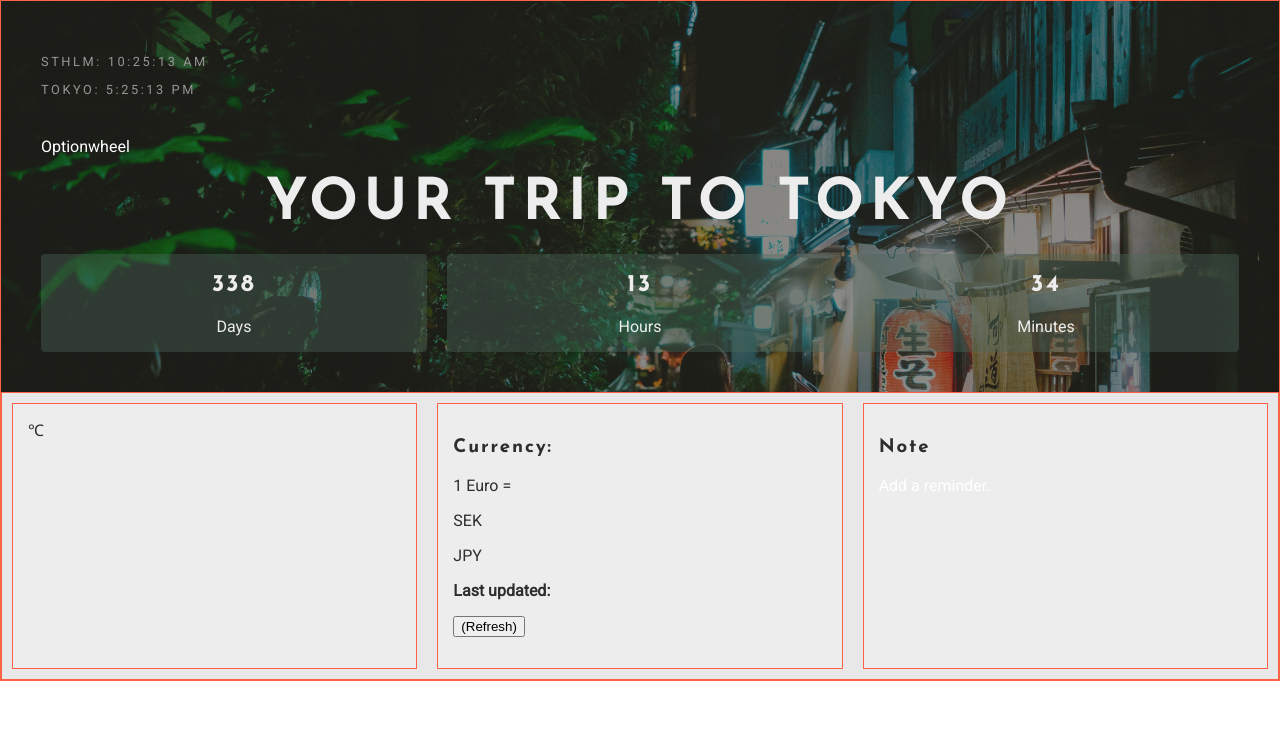
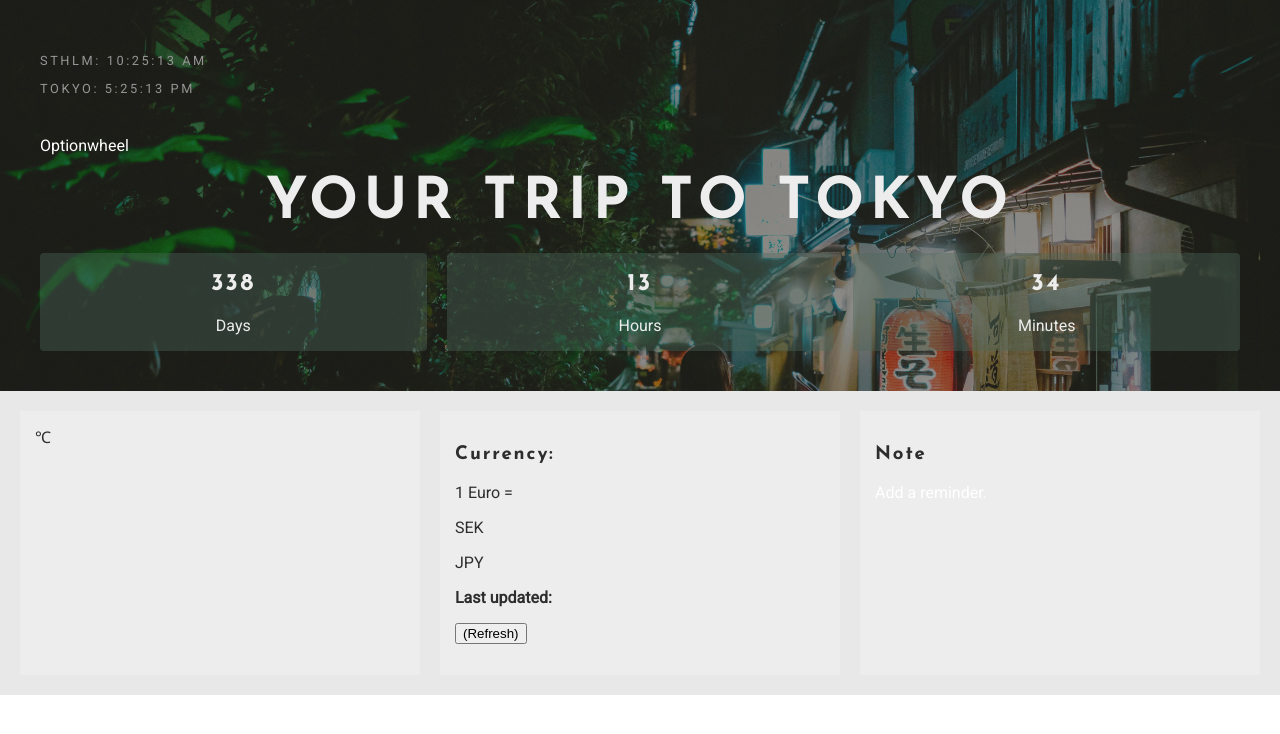
Before and after one commit to uddesson/travel-planner, a React (Create React App) app: page / in a window 1280 px wide. Shown: the top 734 px of the page. Built offline with nearby package versions, Linux system fonts and the light colour scheme; no server answers.

Commit message:
Remove testborder-class

```diff
--- a/src/App.css
+++ b/src/App.css
@@ -1,10 +1,3 @@
-/*
-Used for testing - to be removed
-*/
-.testborder{
-    border: 1px solid tomato;
-}
-
 /*
 General
 */
--- a/src/components/App.js
+++ b/src/components/App.js
@@ -48,7 +48,7 @@ class App extends Component {
 
   render() {
     return (
-      <div className="container testborder">
+      <div className="container">
         <Header
           toggleOptionDisplay={this.toggleOptionDisplay}
           countDownSetByUser={this.state.countDownSetByUser}
--- a/src/components/Currency.js
+++ b/src/components/Currency.js
@@ -49,7 +49,7 @@ class Currency extends React.Component{
         let shouldFade = this.state.fade ? 'u-fadeIn' : '';
 
         return(
-            <div className="testborder">
+            <div>
                 <h3>Currency:</h3>
                 <SingleParagraph content={'1 Euro ='}/>
 
--- a/src/components/Main.js
+++ b/src/components/Main.js
@@ -5,7 +5,7 @@ import Note from './Note';
 
 function Main(props){
     return(
-        <div className="grid testborder">
+        <div className="main grid">
             <Weather />
             <Currency />
             <Note
--- a/src/components/Note.js
+++ b/src/components/Note.js
@@ -3,7 +3,7 @@ import React from 'react';
 function Note(props){
     if(props.isEmpty){
         return(
-            <div className="testborder">
+            <div>
                 <h3>Note</h3>
                 <a href="#options" onClick={props.toggleOptionDisplay}>
                     Add a reminder.
@@ -12,7 +12,7 @@ function Note(props){
         )
     } else {
         return(
-            <div className="testborder">
+            <div>
                 <h3>Note</h3>
                 {props.content}
             </div>
--- a/src/components/Weather.js
+++ b/src/components/Weather.js
@@ -26,7 +26,7 @@ class Weather extends React.Component{
 
     render(){
         return(
-            <div className="testborder">
+            <div>
                 { this.state.temperature} ℃
                 <br/>
                 {this.state.description }
```
